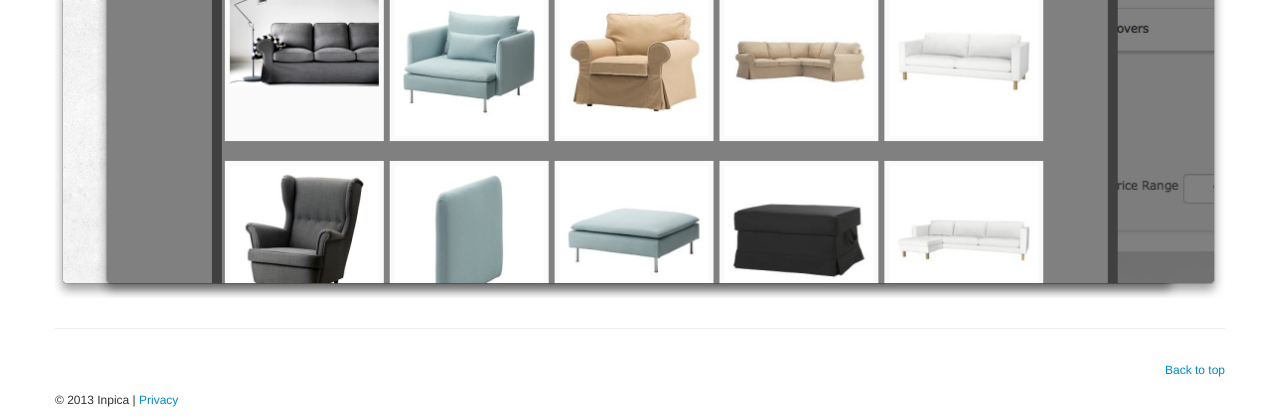
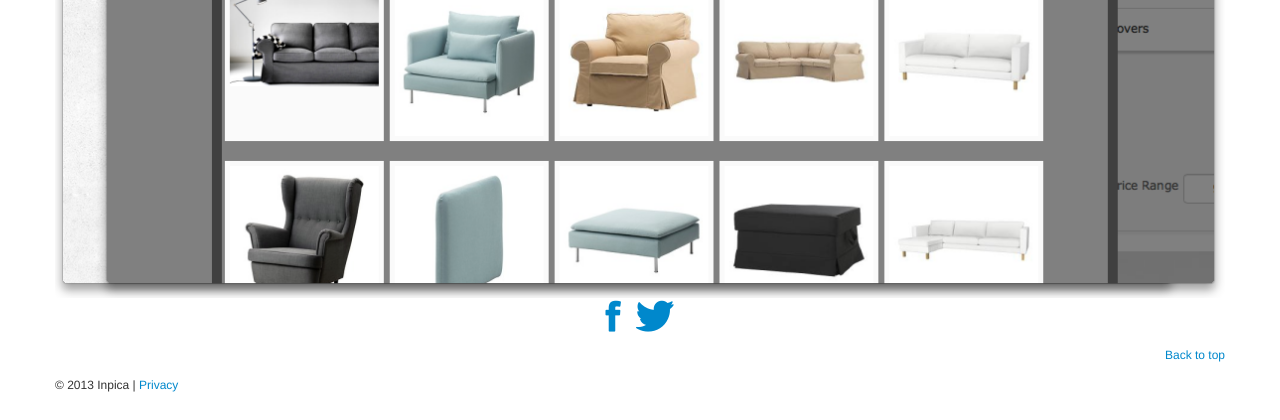
Before and after one commit to inpica/inpica, a Django app: page / in a window 1280 px wide. Shown: the part 1694-2114 px from the top of the page. After the commit the page ends 2086 px from the top, so only its background shows below. Run offline with Django 3.2, Linux system fonts and the light colour scheme.

Commit message:
fb and twitter

```diff
--- a/templates/main/home.html
+++ b/templates/main/home.html
@@ -139,7 +139,7 @@
         What have you got to lose! we promise not to spam your inbox and guarantee you will love putting your home together with Inpica. Registering will only take a minute then you can be on your way.
       </p>
     </div> -->
-    <hr class="featurette-divider">
+    <strong ><p  style="font-size:18px" class="text-center"><a href="https://www.facebook.com/pages/Inpica/435348876550318?ref=hl" ><i class="icon-facebook icon-2x"></i></a>&nbsp;&nbsp;&nbsp;<a href="https://twitter.com/goinpica"><i class="icon-twitter icon-2x"></i></a></p></strong>
     <footer>
       <p class="pull-right">
         <a href="#">Back to top</a>
```
